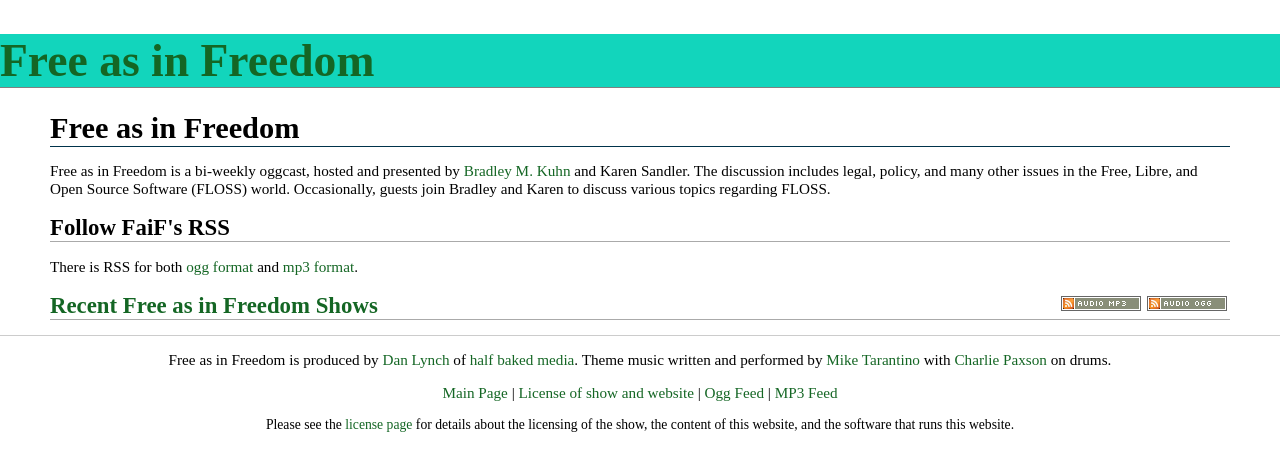
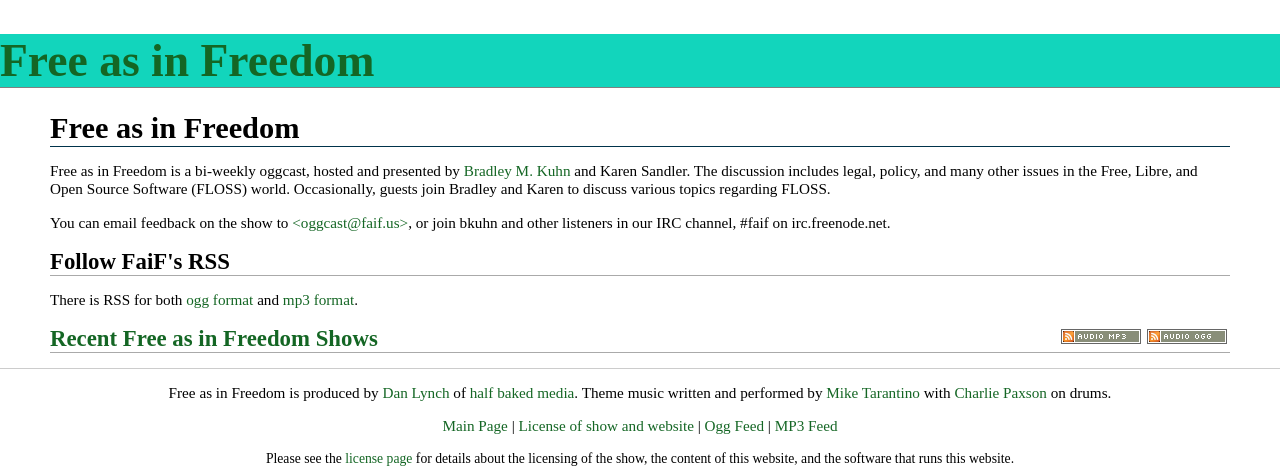
Before and after one commit to bkuhn/podjango, a Django app: template podjango/templates/frontpage.html in a window 1280 px wide. Shown: the top 472 px of the page. Run offline with Django 3.2, Linux system fonts and the light colour scheme; the template is opened without the code that fills it, so the values that code supplies are empty.

Commit message:
Added contact information and IRC channel information.

```diff
--- a/podjango/templates/frontpage.html
+++ b/podjango/templates/frontpage.html
@@ -13,6 +13,11 @@
 The discussion includes legal, policy, and many other issues in the Free, Libre,
 and Open Source Software (FLOSS) world.  Occasionally, guests join
 Bradley and Karen to discuss various topics regarding FLOSS.</p>
+
+<p>You can email feedback on the show
+  to <a href="mailto:oggcast@faif.us">&lt;oggcast@faif.us&gt;</a>, or join
+  bkuhn and other listeners in our IRC channel, #faif on
+  irc.freenode.net.</p>
 
 <h2>Follow FaiF's RSS</h2>
 
```
